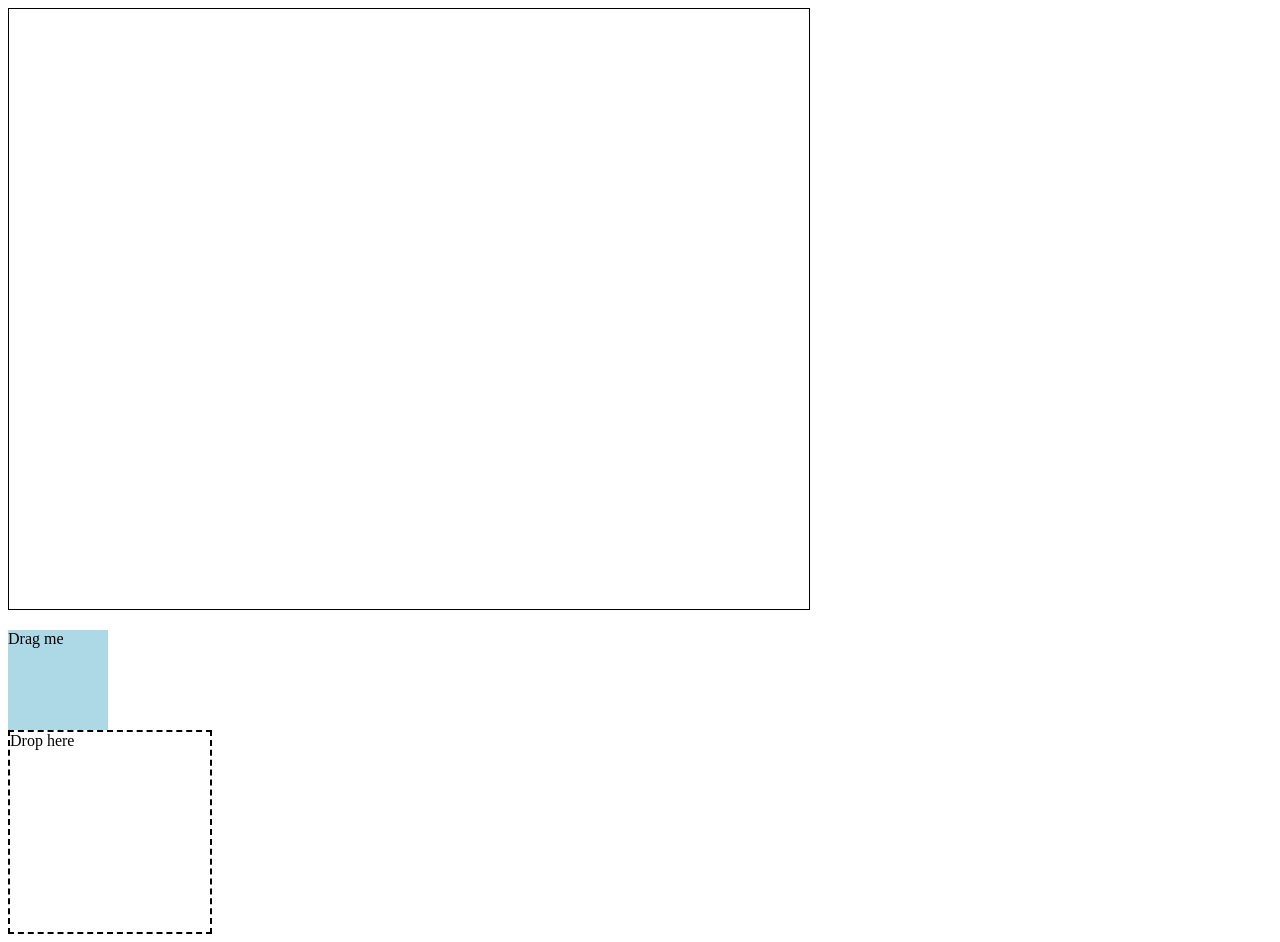
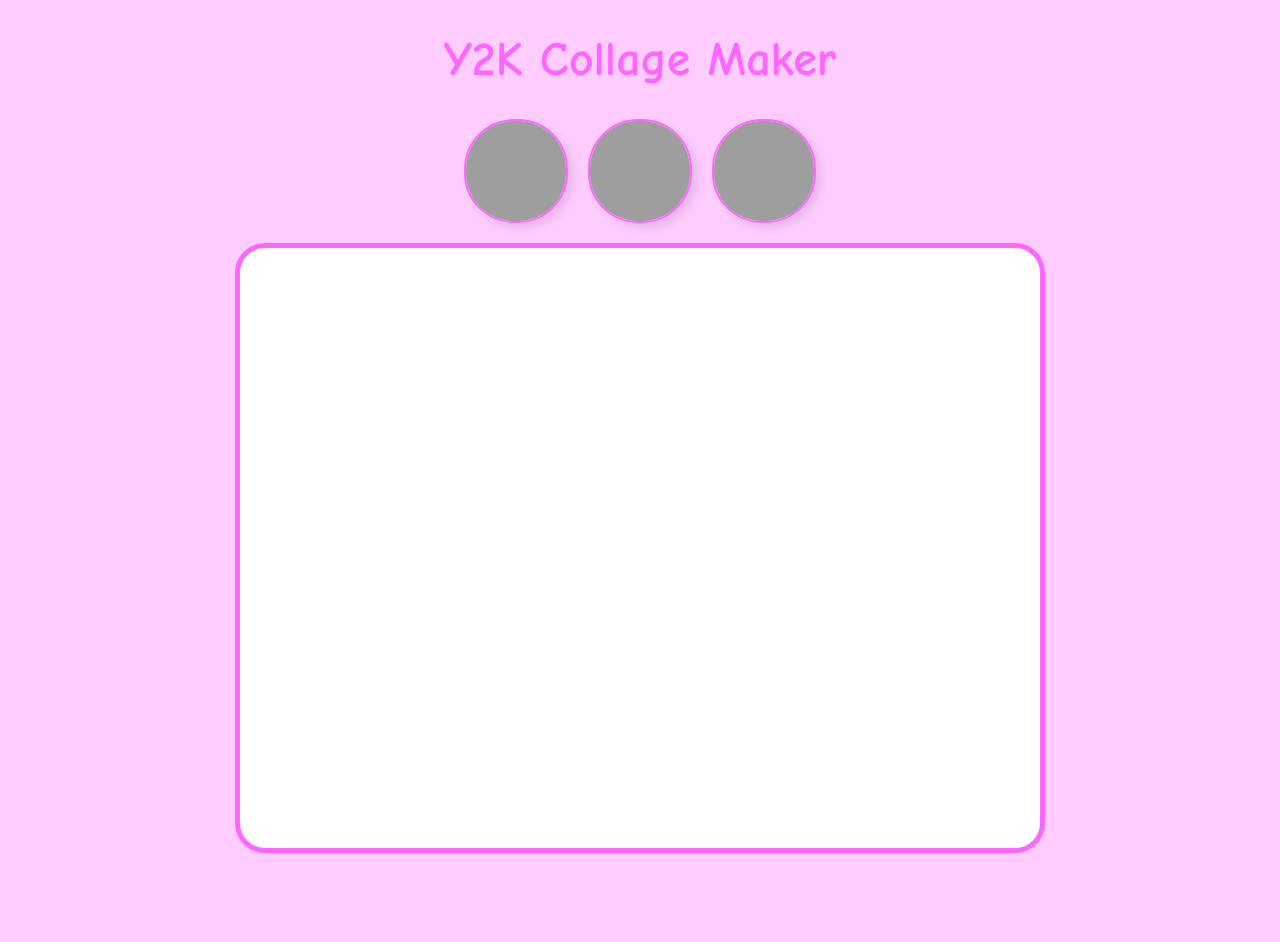
Before and after one commit to propertyofdanielwong/draw, a plain HTML site: page index.html in a window 1280 px wide. After the commit the page ends 873 px from the top, so only its background shows below. Drawn offline with Linux system fonts and the light colour scheme; grey boxes are pictures that could not be loaded.

Commit message:
Update index.html

```diff
--- a/index.html
+++ b/index.html
@@ -3,38 +3,72 @@
 <head>
     <meta charset="UTF-8">
     <meta name="viewport" content="width=device-width, initial-scale=1.0">
-    <title>Interactive Drawing Website</title>
+    <title>Collage Maker</title>
     <style>
-        /* Add some basic styling for your canvas and drag-and-drop */
-        #drawingCanvas {
-            border: 1px solid black;
-            display: block;
-            margin-bottom: 20px;
+        body {
+            background-color: #ffccff;
+            font-family: 'Comic Sans MS', 'Chalkboard', sans-serif;
+            text-align: center;
+            margin: 0;
+            padding: 0;
         }
-        #draggable {
+        h1 {
+            color: #ff66ff;
+            font-size: 3em;
+        }
+        #canvasContainer {
+            position: relative;
+            margin: 20px auto;
+            width: 800px;
+            height: 600px;
+            background-color: #ffffff;
+            border: 5px solid #ff66ff;
+            border-radius: 30px;
+        }
+        canvas {
+            position: absolute;
+            top: 0;
+            left: 0;
+            z-index: 1;
+        }
+        #imageContainer {
+            margin: 20px;
+            display: flex;
+            justify-content: center;
+            gap: 20px;
+        }
+        .draggableImage {
             width: 100px;
             height: 100px;
-            background-color: lightblue;
+            border-radius: 50px;
+            border: 2px solid #ff66ff;
+            box-shadow: 5px 5px 10px rgba(0,0,0,0.1);
             cursor: pointer;
-        }
-        #dropzone {
-            width: 200px;
-            height: 200px;
-            border: 2px dashed #000;
         }
     </style>
 </head>
 <body>
-    <canvas id="drawingCanvas" width="800" height="600"></canvas>
-    <div id="draggable" draggable="true">Drag me</div>
-    <div id="dropzone">Drop here</div>
+
+    <h1>Y2K Collage Maker</h1>
+
+    <!-- Images Section -->
+    <div id="imageContainer">
+        <img src="https://source.unsplash.com/random/100x100" class="draggableImage" draggable="true" />
+        <img src="https://source.unsplash.com/random/100x100?sig=1" class="draggableImage" draggable="true" />
+        <img src="https://source.unsplash.com/random/100x100?sig=2" class="draggableImage" draggable="true" />
+    </div>
+
+    <!-- Collage Canvas -->
+    <div id="canvasContainer">
+        <canvas id="collageCanvas" width="800" height="600"></canvas>
+    </div>
 
     <script>
-        // Drawing Functionality
-        const canvas = document.getElementById('drawingCanvas');
+        const canvas = document.getElementById('collageCanvas');
         const ctx = canvas.getContext('2d');
         let isDrawing = false;
 
+        // Drawing functionality
         canvas.addEventListener('mousedown', startDrawing);
         canvas.addEventListener('mousemove', draw);
         canvas.addEventListener('mouseup', stopDrawing);
@@ -48,6 +82,8 @@
         function draw(e) {
             if (!isDrawing) return;
             ctx.lineTo(e.offsetX, e.offsetY);
+            ctx.strokeStyle = '#ff66ff';
+            ctx.lineWidth = 5;
             ctx.stroke();
         }
 
@@ -56,22 +92,35 @@
             ctx.closePath();
         }
 
-        // Drag-and-Drop Functionality
-        const draggable = document.getElementById('draggable');
-        const dropzone = document.getElementById('dropzone');
+        // Drag-and-Drop functionality for images
+        const images = document.querySelectorAll('.draggableImage');
+        let draggedImage = null;
 
-        draggable.addEventListener('dragstart', (e) => {
-            e.dataTransfer.setData('text', 'dragging');
+        images.forEach(image => {
+            image.addEventListener('dragstart', function(e) {
+                draggedImage = this;
+                setTimeout(() => (this.style.visibility = 'hidden'), 0);
+            });
+
+            image.addEventListener('dragend', function(e) {
+                setTimeout(() => (this.style.visibility = 'visible'), 0);
+                draggedImage = null;
+            });
         });
 
-        dropzone.addEventListener('dragover', (e) => {
+        canvas.addEventListener('dragover', (e) => e.preventDefault());
+
+        canvas.addEventListener('drop', function(e) {
             e.preventDefault();
-        });
-
-        dropzone.addEventListener('drop', (e) => {
-            e.preventDefault();
-            dropzone.appendChild(draggable);
+            const x = e.offsetX;
+            const y = e.offsetY;
+            const img = new Image();
+            img.src = draggedImage.src;
+            img.onload = function() {
+                ctx.drawImage(img, x - 50, y - 50, 100, 100);
+            };
         });
     </script>
+
 </body>
 </html>
```
